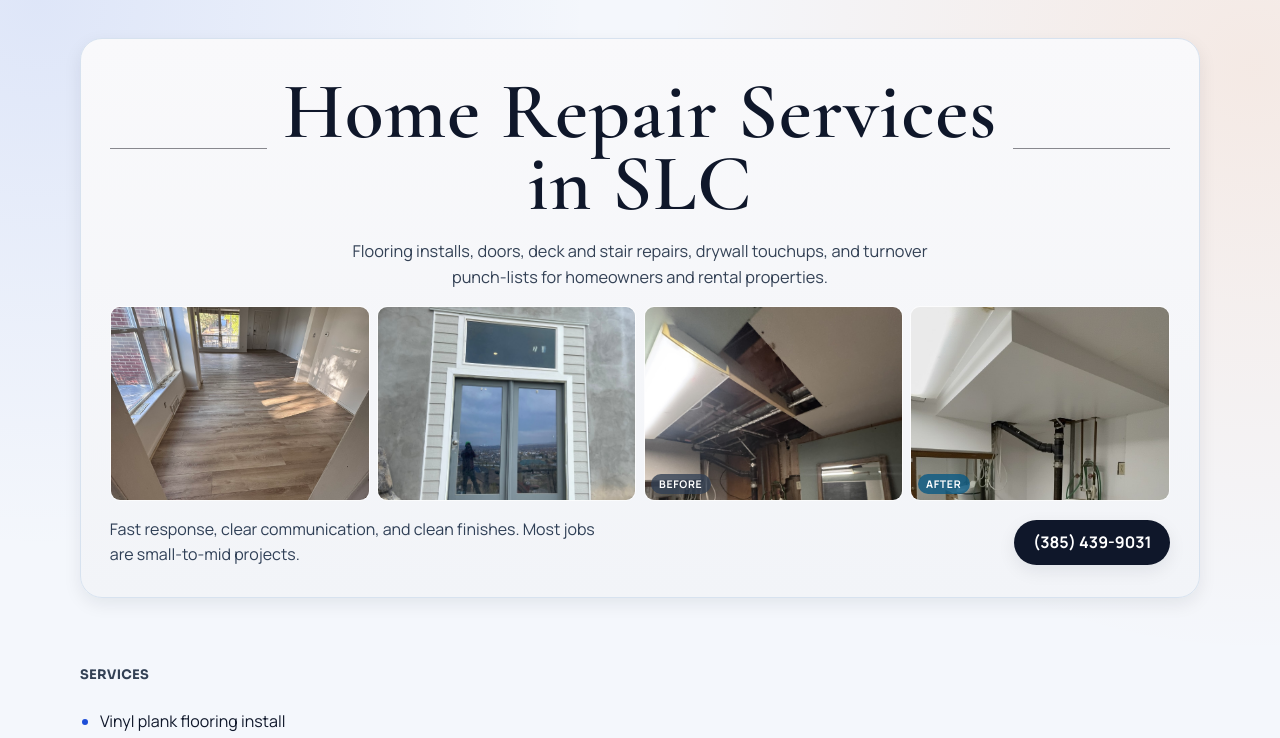
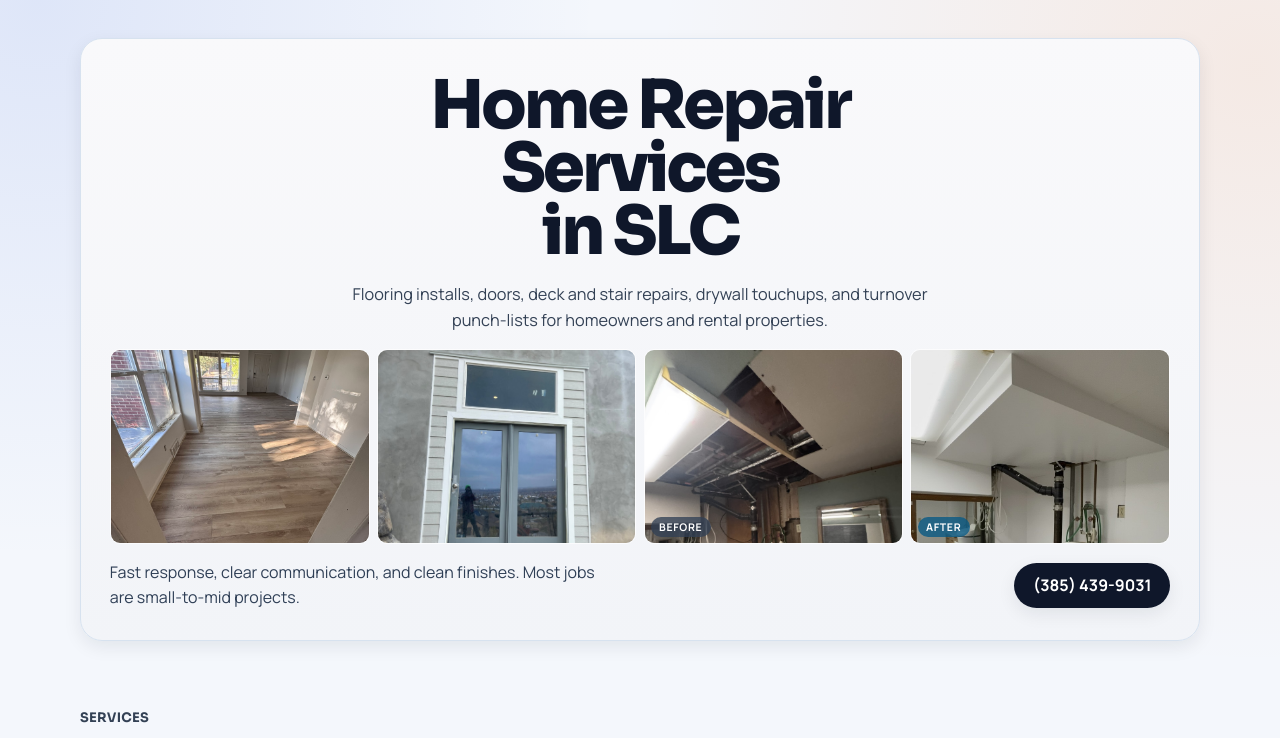
Before and after one commit to BreezBlox/801homerepair, a plain HTML site: page index.html in a window 1280 px wide. Shown: the top 738 px of the page. Drawn offline with nearby package versions, Linux system fonts and the light colour scheme.

Commit message:
Refine hero heading typography

```diff
--- a/styles.css
+++ b/styles.css
@@ -319,27 +319,24 @@ summary:focus-visible {
 }
 
 .hero-title-wrap {
-  display: grid;
-  grid-template-columns: 1fr auto 1fr;
-  gap: 1rem;
-  align-items: center;
-  margin-top: 0.5rem;
+  margin-top: 0.35rem;
+  text-align: center;
 }
 
 .hero-line {
-  height: 1px;
-  background: #3f3f46;
-  opacity: 0.6;
+  display: none;
 }
 
 .hero-title-wrap h1 {
   margin: 0;
-  text-align: center;
-  font-family: var(--font-display);
-  font-size: clamp(2.3rem, 8.5vw, 5rem);
-  font-weight: 600;
-  line-height: 0.9;
-  letter-spacing: 0.01em;
+  margin-inline: auto;
+  max-width: 12ch;
+  font-family: var(--font-heading);
+  font-size: clamp(2.2rem, 7vw, 4.2rem);
+  font-weight: 800;
+  line-height: 0.94;
+  letter-spacing: -0.045em;
+  text-wrap: balance;
   text-transform: none;
 }
 
@@ -1007,12 +1004,7 @@ summary:focus-visible {
   }
 
   .hero-title-wrap {
-    grid-template-columns: 1fr;
-    gap: 0.3rem;
-  }
-
-  .hero-line {
-    display: none;
+    margin-top: 0.2rem;
   }
 
   .hero-strip {
```
